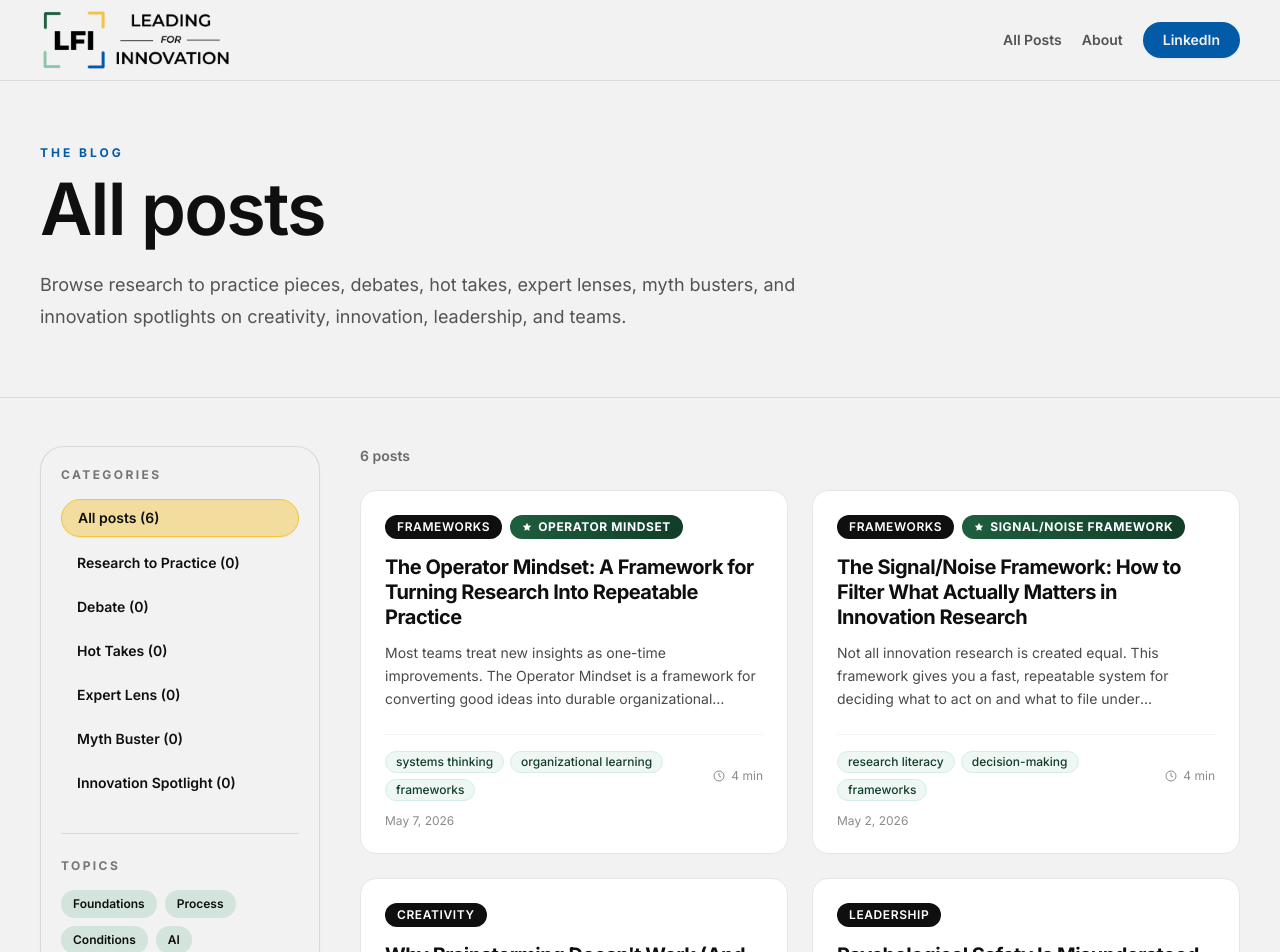
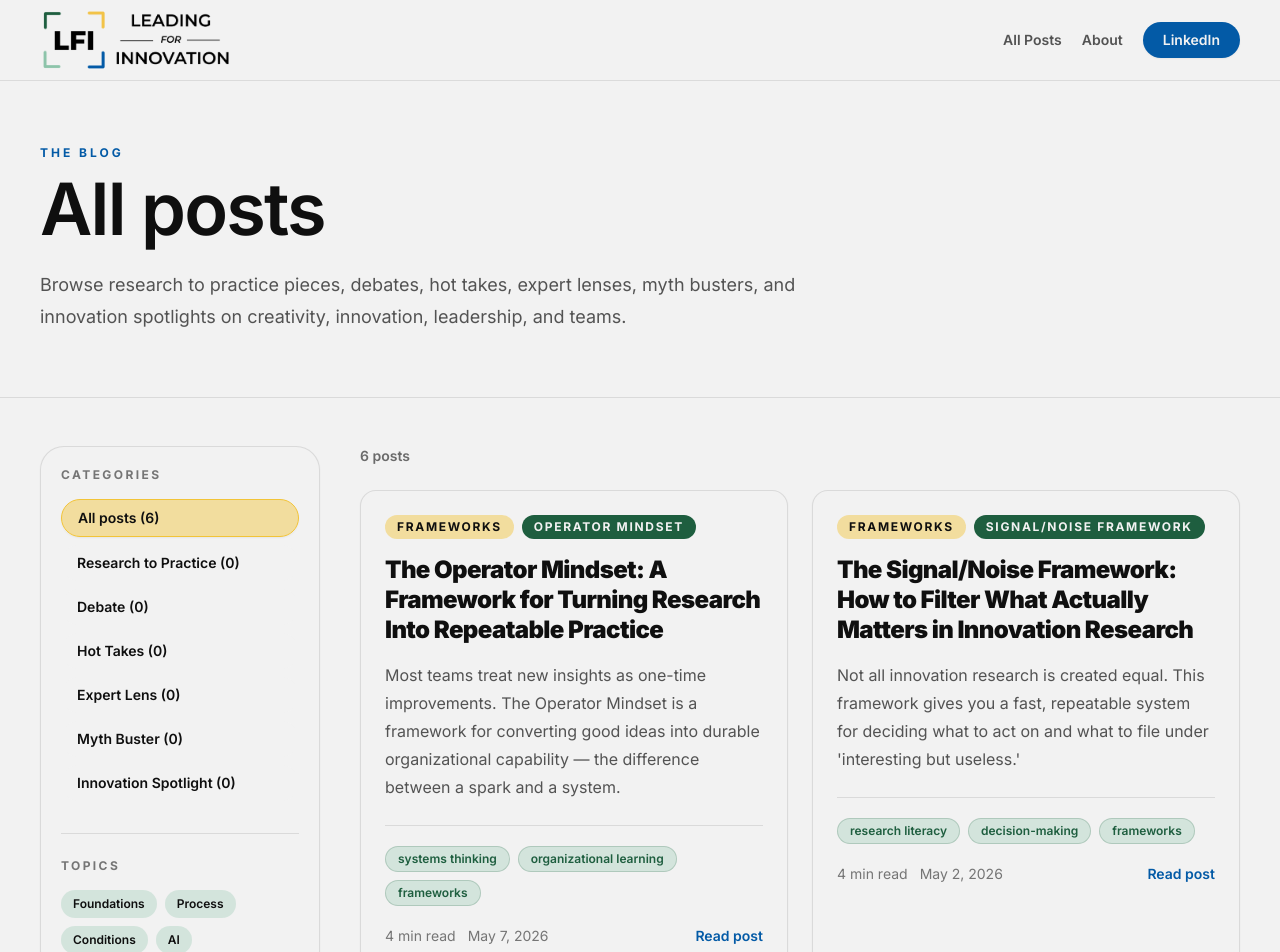
Before and after one commit to aresboiralopez9/leading-for-innovation, a Next.js app: page /blog in a window 1280 px wide. Shown: the top 952 px of the page. Built offline with nearby package versions, Linux system fonts and the light colour scheme.

Commit message:
Refactor PostCard component layout and styles

```diff
--- a/src/components/PostCard.tsx
+++ b/src/components/PostCard.tsx
@@ -11,78 +11,81 @@ interface PostCardProps {
 export function PostCard({ post, featured = false }: PostCardProps) {
   return (
     <article
-      className={`group bg-white dark:bg-[#111114] border border-gray-200 dark:border-gray-800 rounded-2xl overflow-hidden card-hover ${
-        featured ? 'md:col-span-2' : ''
+      className={`group flex h-full flex-col rounded-2xl border border-ink/10 bg-lfi-white p-6 shadow-sm transition hover:-translate-y-1 hover:shadow-lg ${
+        featured ? 'md:p-8' : ''
       }`}
     >
-      <Link href={`/blog/${post.slug}`} className="block p-6 h-full">
-        {/* Badges */}
-        <div className="flex flex-wrap items-center gap-2 mb-4">
-          <span className="category-badge">{post.category}</span>
+      <div className="mb-4 flex flex-wrap items-center gap-2">
+        <span className="rounded-full bg-lfi-yellow/45 px-3 py-1 text-xs font-bold uppercase tracking-[0.14em] text-ink">
+          {post.category}
+        </span>
+
         {post.framework && post.frameworkName && (
-            <span className="framework-badge">
-              <FrameworkIcon />
+          <span className="rounded-full bg-lfi-green px-3 py-1 text-xs font-bold uppercase tracking-[0.14em] text-lfi-white">
             {post.frameworkName}
           </span>
         )}
       </div>
 
-        {/* Title */}
       <h2
-          className={`font-bold tracking-tight text-ink dark:text-white mb-3 group-hover:text-brand-600 dark:group-hover:text-brand-400 transition-colors leading-tight ${
-            featured ? 'text-2xl sm:text-3xl' : 'text-xl'
+        className={`font-black leading-tight tracking-tight text-ink transition-colors group-hover:text-lfi-green ${
+          featured ? 'text-3xl' : 'text-2xl'
         }`}
       >
+        <Link href={`/blog/${post.slug}`}>
           {post.title}
+        </Link>
       </h2>
 
-        {/* Excerpt */}
-        <p className="text-ink-muted dark:text-gray-400 text-sm leading-relaxed mb-6 line-clamp-3">
+      <p className="mt-4 text-base leading-7 text-ink/70">
         {post.excerpt}
       </p>
 
-        {/* Byline */}
       {post.author && (
-          <div className="mb-4">
-            <Byline authorId={post.author} size="sm" linked={false} />
+        <div className="mt-5">
+          <Byline authorId={post.author} />
         </div>
       )}
 
-        {/* Footer */}
-        <div className="flex items-center justify-between mt-auto pt-4 border-t border-gray-100 dark:border-gray-800">
-          <div className="flex flex-wrap gap-1.5">
+      <div className="mt-6 border-t border-ink/10 pt-5">
+        <div className="mb-5 flex flex-wrap gap-2">
           {post.tags.slice(0, 3).map((tag) => (
-              <span key={tag} className="tag-pill">
+            <span
+              key={tag}
+              className="rounded-full border border-lfi-green/20 bg-lfi-mint/30 px-3 py-1 text-xs font-semibold text-lfi-green"
+            >
               {tag}
             </span>
           ))}
         </div>
-          <div className="flex items-center gap-1.5 text-xs text-ink-subtle dark:text-gray-500 whitespace-nowrap ml-2">
-            <ClockIcon />
-            {post.readingTime} min
+
+        <div className="flex flex-wrap items-center justify-between gap-4 text-sm text-ink/55">
+          <div className="flex flex-wrap items-center gap-3">
+            <span>{post.readingTime} min read</span>
+            <span>{formatDate(post.date)}</span>
+          </div>
+
+          <div className="flex flex-wrap items-center gap-3">
+            <Link
+              href={`/blog/${post.slug}`}
+              className="font-semibold text-lfi-blue hover:underline"
+            >
+              Read post
+            </Link>
+
+            {post.linkedInUrl && (
+              <a
+                href={post.linkedInUrl}
+                target="_blank"
+                rel="noopener noreferrer"
+                className="rounded-full bg-lfi-blue px-4 py-2 text-xs font-bold text-lfi-white transition hover:bg-lfi-green"
+              >
+                LinkedIn version
+              </a>
+            )}
           </div>
         </div>
-        <div className="mt-3 text-xs text-ink-subtle dark:text-gray-500">
-          {formatDate(post.date)}
       </div>
-      </Link>
     </article>
   )
 }
-
-function FrameworkIcon() {
-  return (
-    <svg width="10" height="10" viewBox="0 0 24 24" fill="currentColor">
-      <polygon points="12 2 15.09 8.26 22 9.27 17 14.14 18.18 21.02 12 17.77 5.82 21.02 7 14.14 2 9.27 8.91 8.26 12 2" />
-    </svg>
-  )
-}
-
-function ClockIcon() {
-  return (
-    <svg width="12" height="12" viewBox="0 0 24 24" fill="none" stroke="currentColor" strokeWidth="2">
-      <circle cx="12" cy="12" r="10" />
-      <polyline points="12 6 12 12 16 14" />
-    </svg>
-  )
-}
```
Lines whose indentation alone changed are shown as unchanged.
